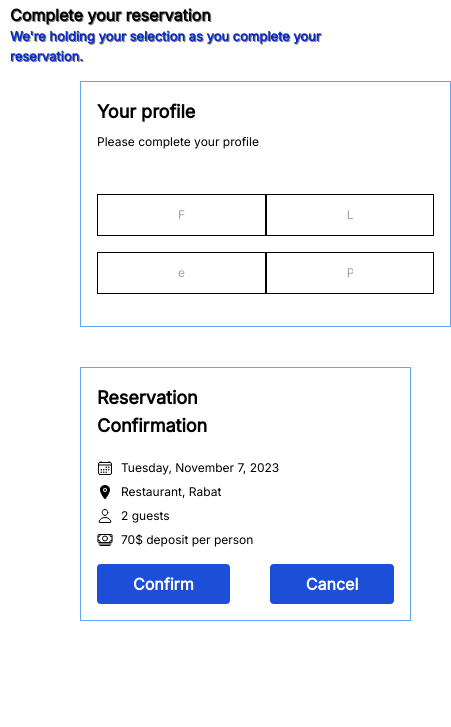
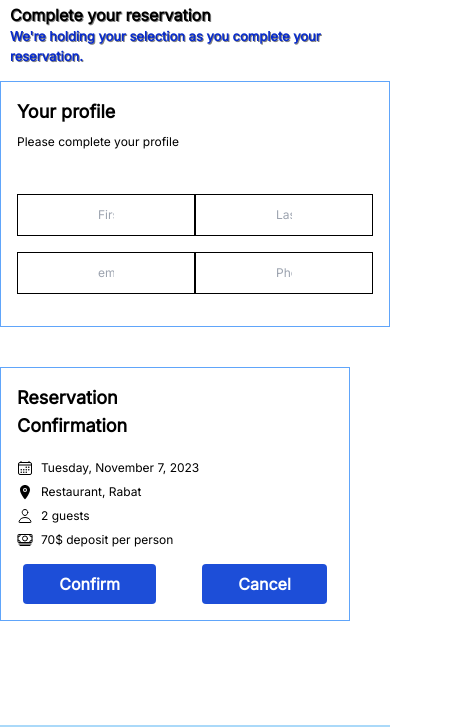
Before and after one commit to Benfill/swift_booking, a plain HTML site: page src/pages/reservation.html in a window 390 px wide. Shown: the part 75-802 px from the top of the page, 451 px wide, since content can reach past the window. Drawn offline with nearby package versions, Linux system fonts and the light colour scheme; a web font is replaced by a local one.

Commit message:
reservation page update

```diff
--- a/src/pages/reservation.html
+++ b/src/pages/reservation.html
@@ -36,9 +36,9 @@
       </div>
       <!-- Form -->
       <div class="container max-w-fit md:mx-auto my-4 ">
-        <div class="  grid-display grid grid-cols-3 gap-10 mx-20 ">
+        <div class="  grid-display grid grid-cols-3 gap-10  lg:mx-20  md:mx-10 ">
 
-          <div class="  border border-blue-400 p-4 col-span-2  ">
+          <div class="  border border-blue-400 p-4 col-span-2 ">
             <p class="font text-lg	font-bold mb-4 " > Your profile <br>
               <span class="font text-xs font-light" >Please complete your profile </span></p>
 
@@ -46,18 +46,18 @@
             <form class="mt-10">
               <div class="flex justify-around "><!-- first and last name -->
                 <div class="mb-4">
-                  <input type="text" id="first-name" name="first-name" class="w-full border border-black py-3 px-20 font text-xs"  placeholder="First name" required>
+                  <input type="text" id="first-name" name="first-name" class="w-full border border-black py-3 px-20 font text-xs  sm:text-base"  placeholder="First name" required>
                 </div>
                 <div class="mb-4">
-                  <input type="text" id="last-name" name="last-name" class="w-full border border-black py-3 px-20 font text-xs"  placeholder="Last name" required>
+                  <input type="text" id="last-name" name="last-name" class="w-full border border-black py-3 px-20 font text-xs sm:text-base"  placeholder="Last name" required>
                 </div>
               </div>
               <div class="flex justify-around"><!-- email and phone number -->
                 <div class="mb-4">
-                  <input type="email" id="email" name="email" class="w-full border border-black py-3 px-20 font text-xs"  placeholder="email" required>
+                  <input type="email" id="email" name="email" class="w-full border border-black py-3 px-20 font text-xs sm:text-base"  placeholder="email" required>
                 </div>
                 <div class="mb-4">
-                  <input type="tel" id="phone-number" name="phone-number" class="w-full border border-black py-3 px-20  font text-xs"  placeholder="Phone number" required>
+                  <input type="tel" id="phone-number" name="phone-number" class="w-full border border-black py-3 px-20  font text-xs sm:text-base"  placeholder="Phone number" required>
                 </div>
               </div>
 
@@ -65,7 +65,9 @@
           </div>
 
           <!-- Form End-->
-          <div class="border border-blue-400 p-4  ">
+
+          <!-- Reservation confirmation Start -->
+          <div class="  border border-blue-400 p-4 ">
             <div class="flex flex-col h-fit ">
               <p class="font text-lg font-bold mb-5 "> Reservation <br>Confirmation</p>
 
@@ -92,12 +94,13 @@
                   </div>
               </div>
             </div>
-
-            <div class="mt-4 flex justify-evenly  ">
-              <button type="submit" class="bg-blue-700 text-white py-2 px-9 rounded font font-bold mr-10">Confirm</button>
-              <button type="submit" class="bg-blue-700 text-white py-2 px-9 rounded font font-bold">Cancel </button>
+              <!-- Buttons -->
+            <div class="mt-4 flex 	 justify-evenly  ">
+              <button type="submit" class=" lg:px-3  xl:px-9 md:px-1 px-9 md:text-sm   bg-blue-700 text-white py-2 rounded font font-bold mr-10">Confirm</button>
+              <button type="submit" class=" lg:px-3  xl:px-9 md:px-1  px-9 md:text-sm  bg-blue-700 text-white py-2 rounded font font-bold">Cancel </button>
             </div>
           </div>
+          <!-- Reservation confirmation  End-->
 
         </div>
       </div>
--- a/src/style/reservation.css
+++ b/src/style/reservation.css
@@ -71,11 +71,11 @@
     box-shadow: none;
 }
 
-@media (max-width:430px){
+@media (max-width:425px){
     .grid-display{
         grid-template-columns:1fr;
+    }
 
-    }
 }
 /******************   Reservation Page  End   ******************************/
 
@@ -97,14 +97,16 @@
 
 @media screen and (max-width: 768px) {
     main {
-        height: 2000px;
+        height: 500px;
     }
 }
 
 @media screen and (max-width: 640px) {
     main {
-        height: 4000px;
+        height: 800px;
 
     }
 }
+
+
 /******************   Footer  End   ******************************/
```
